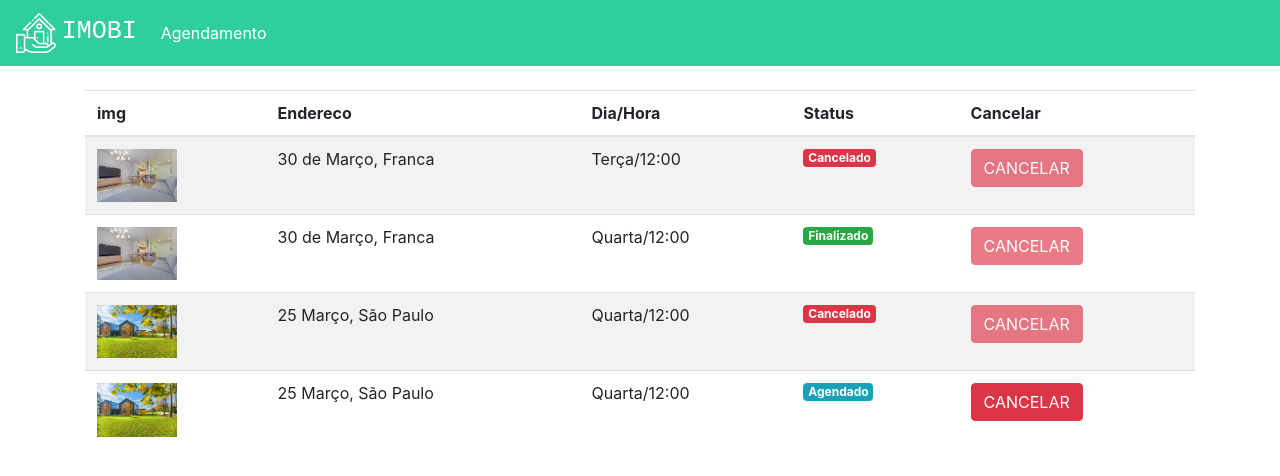
After one commit to dhionathan01/IMOBI--Aplication, a Django app: page /agendamentos in a window 1280 px wide. The commit adds this page. Shown: the top 476 px of the page. Run offline with Django 4.2, Linux system fonts and the light colour scheme; a user stored in the database is signed in; data comes from the database, SQL or seed files in the repository; both versions use the stored data as it was after the commit.

Commit message:
Adicionando Função cancelar agendamento

```diff
--- /dev/null
+++ b/imobi/plataforma/templates/agendamentos.html
@@ -0,0 +1,65 @@
+{% extends 'base.html' %}
+{% load static %}
+
+{% block 'head' %}
+
+<link rel="stylesheet" href="{% static 'plataforma/css/home.css' %}">
+
+{% endblock  %}
+
+
+{% block 'body' %}
+
+    <div class="container">
+
+        <br>
+        <table class="table table-striped">
+        <thead>
+            <tr>
+                <th scope="col">img</th>
+                <th scope="col">Endereco</th>
+                <th scope="col">Dia/Hora</th>
+                <th scope="col">Status</th>
+                <th scope="col">Cancelar</th>
+            </tr>
+        </thead>
+        <tbody>
+            {% for visita in visitas %}
+                <tr>
+                    <th><img width="80" src="{{visita.imovel.imagens.all.0}}"></th>
+                    <td>{{visita.imovel.rua}}, {{visita.imovel.cidade}}</td>
+                    <td>{{visita.dia}}/{{visita.horario}}</td>
+                    <td>
+                        {% if visita.status == "A" %}
+                            <span class="badge badge-info">Agendado</span>
+                        {% endif %}
+
+                        {% if visita.status == "F" %}
+                            <span class="badge badge-success">Finalizado</span>
+                        {% endif %}
+
+                        {% if visita.status == "C" %}
+                            <span class="badge badge-danger">Cancelado</span>
+                        {% endif %}
+                    </td>
+                    <td>
+
+                        {% if visita.status == "A" %}
+                            <a href="{% url 'cancelar_agendamento' visita.id %}" class="btn btn-danger">CANCELAR</a>
+                        {% else %}
+                            <a href="" class="btn btn-danger disabled">CANCELAR</a>
+
+                        {% endif %}
+
+
+
+                    </td>
+                </tr>
+            {% endfor %}
+        </tbody>
+    </table>
+    </div>
+
+
+
+{% endblock  %}
--- a/imobi/plataforma/urls.py
+++ b/imobi/plataforma/urls.py
@@ -3,5 +3,8 @@ from . import views
 urlpatterns = [
     path('', views.home, name='home'),
     path('imovel/<str:id>', views.imovel, name="imovel"),
-path('agendar_visitas', views.agendar_visitas, name="agendar_visitas"),
+    path('agendar_visitas', views.agendar_visitas, name="agendar_visitas"),
+    path('agendamentos', views.agendamentos, name="agendamentos"),
+    path('cancelar_agendamento/<str:id>', views.cancelar_agendamento, name="cancelar_agendamento")
+
 ]
--- a/imobi/plataforma/views.py
+++ b/imobi/plataforma/views.py
@@ -1,4 +1,4 @@
-from django.shortcuts import render
+from django.shortcuts import render, redirect
 from django.contrib.auth.decorators import login_required
 from .models import Imovel, Cidade, Visitas
 from django.shortcuts import get_object_or_404
@@ -51,4 +51,16 @@ def agendar_visitas(request):
     )
 
     visitas.save()
-    return HttpResponse('teste')
+    return redirect('/agendamentos')
+
+
+def agendamentos(request):
+    visitas = Visitas.objects.filter(usuario=request.user)
+    return render(request, "agendamentos.html", {'visitas': visitas})
+
+
+def cancelar_agendamento(request, id):
+    visitas = get_object_or_404(Visitas, id=id)
+    visitas.status = "C"
+    visitas.save()
+    return redirect('/agendamentos')
--- a/imobi/templates/base.html
+++ b/imobi/templates/base.html
@@ -21,7 +21,7 @@
         <div class="collapse navbar-collapse" id="navbarNav">
           <ul class="navbar-nav">
             <li class="nav-item active">
-              <a class="nav-link" href="">Agendamento</a>
+              <a class="nav-link" href="{% url 'agendamentos' %}">Agendamento</a>
             </li>
           </ul>
         </div>
```
Also changed, not shown: imobi/db.sqlite3.
